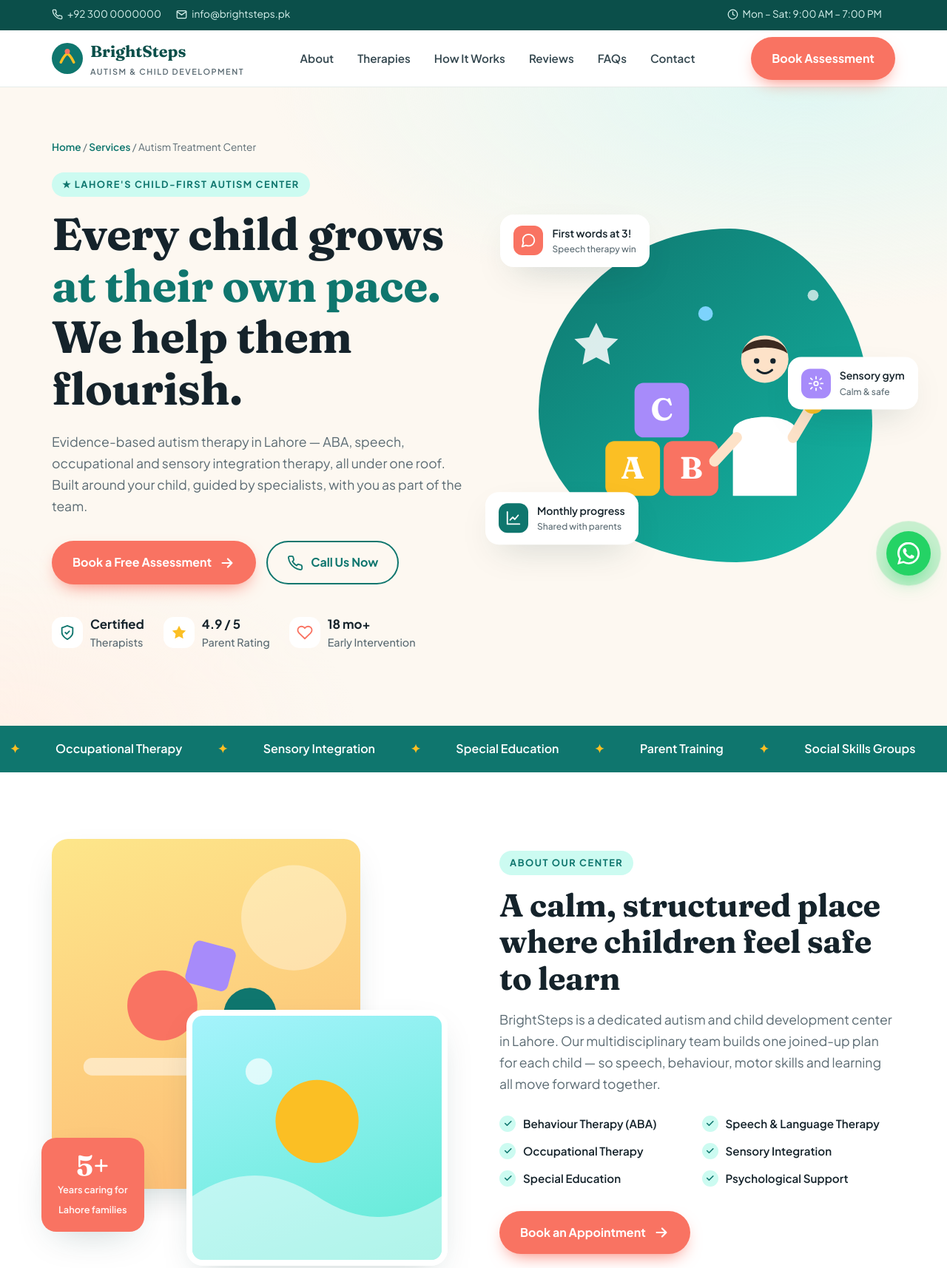
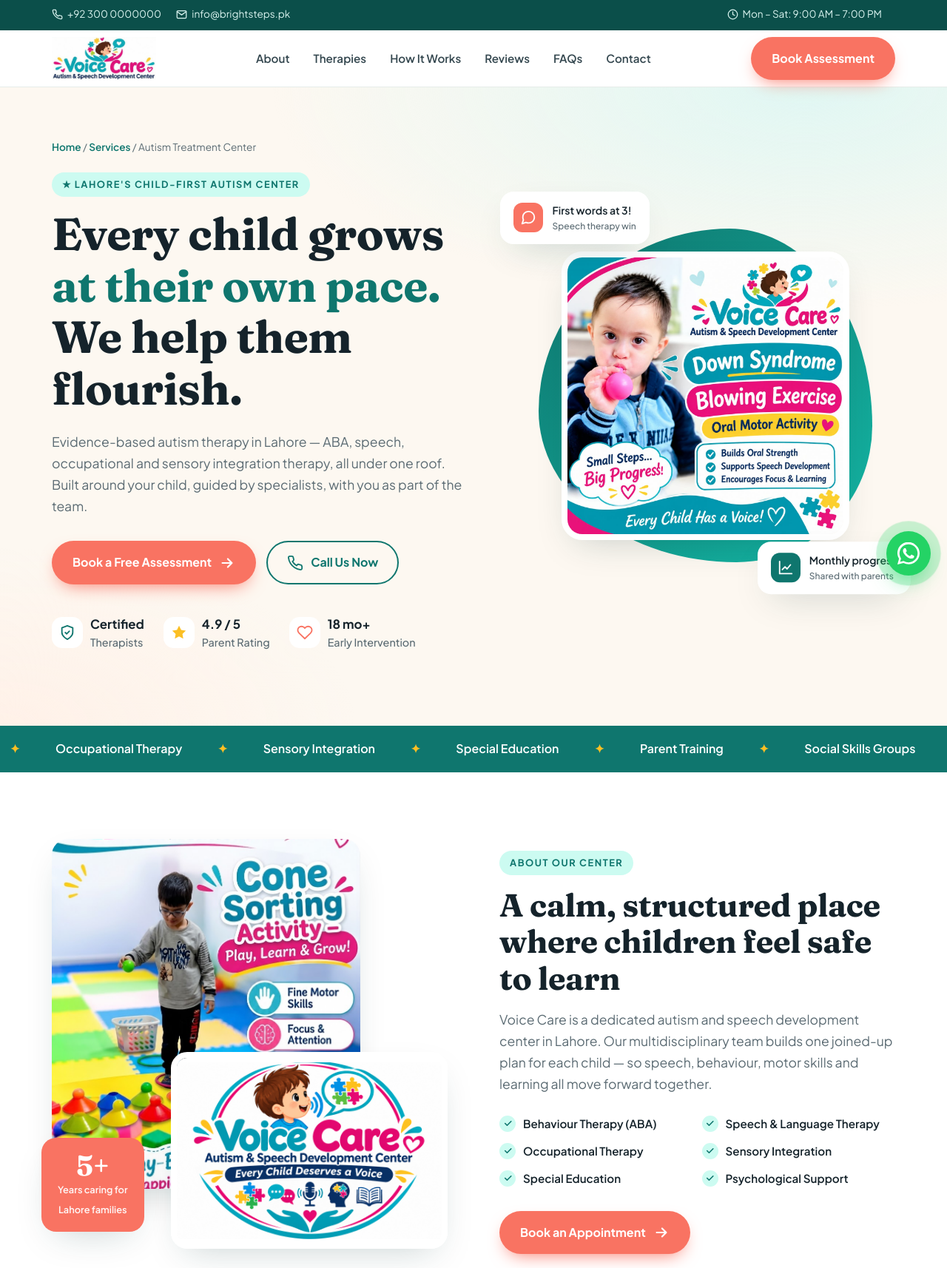
Before and after one commit to FaisalAwanIntWorks/SalmanBhai, a plain HTML site: page index.html in a window 1280 px wide. Shown: the top 1714 px of the page at 74% size. Drawn offline with Linux system fonts and the light colour scheme; animation ran at ten frames a second.

Commit message:
Add Voice Care branding and images to website
Use the Voice Care logo in the header, footer and favicon, put the
therapy activity flyers in the hero and about sections, and add the
'Every child deserves a voice' banner. Replace the BrightSteps
placeholder name with Voice Care.

Co-Authored-By: Claude Opus 5.5 <noreply@anthropic.com>

```diff
--- a/index.html
+++ b/index.html
@@ -3,8 +3,13 @@
 <head>
 <meta charset="utf-8">
 <meta name="viewport" content="width=device-width, initial-scale=1">
-<title>Autism Treatment Center in Lahore | BrightSteps Child Development</title>
+<title>Autism Treatment Center in Lahore | Voice Care Autism &amp; Speech Development Center</title>
 <meta name="description" content="Evidence-based autism therapy in Lahore — ABA, speech, occupational & sensory integration therapy, special education and parent training under one roof. Book a free assessment.">
+<link rel="icon" type="image/jpeg" href="images/favicon.jpeg">
+<link rel="apple-touch-icon" href="images/favicon.jpeg">
+<meta property="og:title" content="Voice Care — Autism &amp; Speech Development Center">
+<meta property="og:description" content="Every child deserves a voice. Autism, speech and developmental therapy in Lahore.">
+<meta property="og:image" content="images/image4.jpeg">
 <link rel="preconnect" href="https://fonts.googleapis.com">
 <link rel="preconnect" href="https://fonts.gstatic.com" crossorigin>
 <link href="https://fonts.googleapis.com/css2?family=Fraunces:opsz,wght@9..144,500;9..144,700&family=Plus+Jakarta+Sans:wght@400;500;600;700&display=swap" rel="stylesheet">
@@ -53,6 +58,8 @@ header{position:sticky;top:0;z-index:50;background:rgba(255,255,255,.92);backdro
 .logo{display:flex;align-items:center;gap:10px;font-family:"Fraunces",serif;font-weight:700;font-size:1.35rem;color:var(--teal-d)}
 .logo small{display:block;font-family:"Plus Jakarta Sans";font-size:.68rem;letter-spacing:.14em;text-transform:uppercase;color:var(--muted);font-weight:600}
 .logo-mark{width:42px;height:42px}
+.logo-img{height:58px;width:auto}
+footer .logo-img{height:64px;background:#fff;border-radius:14px;padding:6px 10px}
 .menu{display:flex;gap:4px;list-style:none;align-items:center}
 .menu a{padding:10px 14px;border-radius:12px;font-weight:600;font-size:.95rem;color:#34474f}
 .menu a:hover{background:var(--cream);color:var(--teal)}
@@ -76,11 +83,11 @@ header{position:sticky;top:0;z-index:50;background:rgba(255,255,255,.92);backdro
 .hero-art{position:relative;aspect-ratio:1/1;max-width:520px;margin-left:auto;width:100%}
 .blob{position:absolute;inset:6%;background:linear-gradient(140deg,var(--teal) 0%,#14b8a6 100%);border-radius:42% 58% 55% 45%/48% 42% 58% 52%;animation:morph 12s ease-in-out infinite}
 @keyframes morph{50%{border-radius:58% 42% 40% 60%/55% 60% 40% 45%}}
-.hero-art .scene{position:absolute;inset:14%}
+.hero-art .scene{position:absolute;inset:12%;width:76%;height:76%;object-fit:cover;border-radius:28px;border:8px solid #fff;box-shadow:var(--shadow)}
 .float-card{position:absolute;background:#fff;border-radius:18px;padding:14px 18px;box-shadow:var(--shadow);display:flex;align-items:center;gap:12px;font-size:.88rem;font-weight:600;animation:bob 5s ease-in-out infinite}
 .float-card .ic{width:40px;height:40px;border-radius:12px;display:grid;place-items:center;color:#fff}
 .float-card small{display:block;color:var(--muted);font-weight:500;font-size:.75rem}
-.fc1{top:4%;left:-4%}.fc2{bottom:10%;left:-8%;animation-delay:-2s}.fc3{top:40%;right:-6%;animation-delay:-3.5s}
+.fc1{top:-2%;left:-4%}.fc2{bottom:-3%;right:-4%;animation-delay:-2s}.fc3{display:none}
 @keyframes bob{50%{transform:translateY(-10px)}}
 
 /* Marquee strip */
@@ -94,9 +101,14 @@ header{position:sticky;top:0;z-index:50;background:rgba(255,255,255,.92);backdro
 .split{display:grid;grid-template-columns:1fr 1fr;gap:70px;align-items:center}
 .photo-stack{position:relative;aspect-ratio:5/5.4}
 .ph{position:absolute;border-radius:var(--r);overflow:hidden;box-shadow:var(--shadow)}
-.ph1{inset:0 22% 18% 0;background:linear-gradient(160deg,#fde68a,#fdba74)}
-.ph2{inset:40% 0 0 34%;background:linear-gradient(160deg,#a5f3fc,#5eead4);border:8px solid #fff}
-.ph svg{width:100%;height:100%}
+.ph1{inset:0 22% 18% 0}
+.ph2{inset:50% 0 4% 30%;border:8px solid #fff}
+.ph svg,.ph img{width:100%;height:100%;object-fit:cover}
+.ph2 img{object-fit:contain;background:#fff}
+.ph1{background:#fff}
+/* Banner */
+.banner{padding:0 0 90px}
+.banner img{width:100%;height:auto;border-radius:28px;box-shadow:var(--shadow);border:1px solid var(--line)}
 .badge-years{position:absolute;left:-14px;bottom:8%;background:var(--coral);color:#fff;border-radius:20px;padding:18px 22px;box-shadow:var(--shadow);text-align:center;z-index:2}
 .badge-years b{font-family:"Fraunces";font-size:2.4rem;display:block;line-height:1}
 .badge-years small{font-size:.8rem;font-weight:600;opacity:.95}
@@ -286,10 +298,12 @@ footer ul a:hover{color:var(--sun)}
 }
 @media (max-width:600px){
   body{font-size:15.5px}
+  .logo-img{height:46px}
+  .banner{padding-bottom:70px}
   .grid3,.grid4,.ages,.steps,.row,.checks,.fgrid{grid-template-columns:1fr}
   .slider{grid-auto-columns:88%}
   .form-card{padding:28px 20px}
-  .fc1{left:0}.fc2{left:0}.fc3{right:0}
+  .fc1{left:0}.fc2{right:0}
   .float-card{font-size:.78rem;padding:10px 12px}
   .float-card .ic{width:32px;height:32px}
   .mbar{display:grid;grid-template-columns:1fr 1fr;position:fixed;left:0;right:0;bottom:0;z-index:70;box-shadow:0 -6px 20px rgba(0,0,0,.08)}
@@ -348,9 +362,8 @@ footer ul a:hover{color:var(--sun)}
 <!-- ====== HEADER ====== -->
 <header>
   <div class="wrap nav">
-    <a href="#" class="logo" aria-label="BrightSteps home">
-      <svg class="logo-mark" viewBox="0 0 48 48"><circle cx="24" cy="24" r="24" fill="#0f766e"/><path d="M14 30c4-9 8-13 10-13s6 4 10 13" stroke="#fbbf24" stroke-width="4" fill="none" stroke-linecap="round"/><circle cx="24" cy="13" r="4" fill="#f97362"/></svg>
-      <span>BrightSteps<small>Autism &amp; Child Development</small></span>
+    <a href="#" class="logo" aria-label="Voice Care home">
+      <img class="logo-img" src="images/logo.jpeg" alt="Voice Care — Autism &amp; Speech Development Center" width="708" height="292">
     </a>
     <ul class="menu" id="menu">
       <li><a href="#about">About</a></li>
@@ -385,30 +398,12 @@ footer ul a:hover{color:var(--sun)}
       </div>
     </div>
 
-    <div class="hero-art" aria-hidden="true">
+    <div class="hero-art">
       <div class="blob"></div>
-      <svg class="scene" viewBox="0 0 300 300">
-        <!-- playful building blocks + child figure illustration -->
-        <rect x="40" y="200" width="60" height="60" rx="10" fill="#fbbf24"/>
-        <text x="70" y="241" font-family="Fraunces" font-size="34" font-weight="700" fill="#fff" text-anchor="middle">A</text>
-        <rect x="104" y="200" width="60" height="60" rx="10" fill="#f97362"/>
-        <text x="134" y="241" font-family="Fraunces" font-size="34" font-weight="700" fill="#fff" text-anchor="middle">B</text>
-        <rect x="72" y="136" width="60" height="60" rx="10" fill="#a78bfa"/>
-        <text x="102" y="177" font-family="Fraunces" font-size="34" font-weight="700" fill="#fff" text-anchor="middle">C</text>
-        <circle cx="215" cy="110" r="26" fill="#fde2c8"/>
-        <path d="M190 104c2-20 46-22 50 0-8-8-38-10-50 0z" fill="#3b2a20"/>
-        <circle cx="206" cy="112" r="3" fill="#15232b"/><circle cx="224" cy="112" r="3" fill="#15232b"/>
-        <path d="M207 122q8 7 16 0" stroke="#15232b" stroke-width="2.5" fill="none" stroke-linecap="round"/>
-        <path d="M180 260v-70c0-22 70-22 70 0v70z" fill="#fff"/>
-        <path d="M184 196l-24 26" stroke="#fde2c8" stroke-width="12" stroke-linecap="round"/>
-        <path d="M246 196l18 -30" stroke="#fde2c8" stroke-width="12" stroke-linecap="round"/>
-        <circle cx="268" cy="158" r="12" fill="#fbbf24"/>
-        <path d="M30 70l8 16 16 2-12 11 3 17-15-8-15 8 3-17-12-11 16-2z" fill="#fff" opacity=".85"/>
-        <circle cx="150" cy="60" r="8" fill="#7dd3fc"/><circle cx="268" cy="40" r="6" fill="#fff" opacity=".7"/>
-      </svg>
-      <div class="float-card fc1"><span class="ic" style="background:var(--coral)"><svg class="ico"><use href="#i-chat"/></svg></span><span>First words at 3!<small>Speech therapy win</small></span></div>
-      <div class="float-card fc2"><span class="ic" style="background:var(--teal)"><svg class="ico"><use href="#i-chart"/></svg></span><span>Monthly progress<small>Shared with parents</small></span></div>
-      <div class="float-card fc3"><span class="ic" style="background:var(--lav)"><svg class="ico"><use href="#i-sense"/></svg></span><span>Sensory gym<small>Calm &amp; safe</small></span></div>
+      <img class="scene" src="images/image1.jpeg" alt="Child doing a blowing exercise (oral motor activity) at Voice Care" width="1254" height="1254">
+      <div class="float-card fc1" aria-hidden="true"><span class="ic" style="background:var(--coral)"><svg class="ico"><use href="#i-chat"/></svg></span><span>First words at 3!<small>Speech therapy win</small></span></div>
+      <div class="float-card fc2" aria-hidden="true"><span class="ic" style="background:var(--teal)"><svg class="ico"><use href="#i-chart"/></svg></span><span>Monthly progress<small>Shared with parents</small></span></div>
+      <div class="float-card fc3" aria-hidden="true"><span class="ic" style="background:var(--lav)"><svg class="ico"><use href="#i-sense"/></svg></span><span>Sensory gym<small>Calm &amp; safe</small></span></div>
     </div>
   </div>
 </section>
@@ -423,17 +418,17 @@ footer ul a:hover{color:var(--sun)}
   <div class="wrap split">
     <div class="photo-stack reveal">
       <div class="ph ph1">
-        <svg viewBox="0 0 400 400" preserveAspectRatio="xMidYMid slice"><circle cx="300" cy="90" r="60" fill="#fff" opacity=".35"/><rect x="60" y="250" width="280" height="20" rx="10" fill="#fff" opacity=".5"/><circle cx="150" cy="190" r="40" fill="#f97362"/><circle cx="250" cy="200" r="30" fill="#0f766e"/><rect x="180" y="120" width="50" height="50" rx="8" fill="#a78bfa" transform="rotate(15 205 145)"/></svg>
+        <img src="images/image2.jpeg" alt="Child doing a cone sorting activity during play-based therapy" width="843" height="1264" loading="lazy">
       </div>
       <div class="ph ph2">
-        <svg viewBox="0 0 300 300" preserveAspectRatio="xMidYMid slice"><path d="M0 220 Q75 170 150 220 T300 220 V300 H0z" fill="#fff" opacity=".5"/><circle cx="150" cy="130" r="50" fill="#fbbf24"/><circle cx="80" cy="70" r="16" fill="#fff" opacity=".7"/></svg>
+        <img src="images/image5.jpeg" alt="Voice Care logo — Every Child Deserves a Voice" width="1536" height="1024" loading="lazy">
       </div>
       <div class="badge-years"><b>5+</b><small>Years caring for<br>Lahore families</small></div>
     </div>
     <div class="reveal">
       <span class="eyebrow">About Our Center</span>
       <h2>A calm, structured place where children feel safe to learn</h2>
-      <p class="lead" style="margin-top:16px">BrightSteps is a dedicated autism and child development center in Lahore. Our multidisciplinary team builds one joined-up plan for each child — so speech, behaviour, motor skills and learning all move forward together.</p>
+      <p class="lead" style="margin-top:16px">Voice Care is a dedicated autism and speech development center in Lahore. Our multidisciplinary team builds one joined-up plan for each child — so speech, behaviour, motor skills and learning all move forward together.</p>
       <ul class="checks">
         <li>Behaviour Therapy (ABA)</li>
         <li>Speech &amp; Language Therapy</li>
@@ -489,6 +484,13 @@ footer ul a:hover{color:var(--sun)}
     </div>
   </div>
 </section>
+
+<!-- ====== BANNER ====== -->
+<div class="banner">
+  <div class="wrap reveal">
+    <img src="images/image4.jpeg" alt="Voice Care — Every child deserves a voice. Support for autism, ADHD, speech and hearing." width="1376" height="768" loading="lazy">
+  </div>
+</div>
 
 <!-- ====== PROCESS ====== -->
 <section id="process" class="process">
@@ -681,8 +683,8 @@ footer ul a:hover{color:var(--sun)}
   <div class="wrap">
     <div class="fgrid">
       <div>
-        <a href="#" class="logo"><svg class="logo-mark" viewBox="0 0 48 48"><circle cx="24" cy="24" r="24" fill="#14b8a6"/><path d="M14 30c4-9 8-13 10-13s6 4 10 13" stroke="#fbbf24" stroke-width="4" fill="none" stroke-linecap="round"/><circle cx="24" cy="13" r="4" fill="#f97362"/></svg><span>BrightSteps<small>Autism &amp; Child Development</small></span></a>
-        <p style="font-size:.94rem;max-width:300px">Helping children with autism and developmental needs grow in confidence, communication and independence.</p>
+        <a href="#" class="logo"><img class="logo-img" src="images/logo.jpeg" alt="Voice Care — Autism &amp; Speech Development Center" width="708" height="292" loading="lazy"></a>
+        <p style="font-size:.94rem;max-width:300px">Every child deserves a voice. Helping children with autism, speech and developmental needs grow in confidence, communication and independence.</p>
         <div class="social">
           <a href="#" aria-label="Facebook"><svg><use href="#i-fb"/></svg></a>
           <a href="#" aria-label="Instagram"><svg><use href="#i-ig"/></svg></a>
@@ -698,7 +700,7 @@ footer ul a:hover{color:var(--sun)}
         <li style="display:flex;gap:10px"><svg class="ico" style="width:18px"><use href="#i-pin"/></svg>Your Street Address, Lahore</li>
       </ul></div>
     </div>
-    <div class="fbottom"><span>© <span id="yr">2026</span> BrightSteps Child Development Center. All rights reserved.</span><span>Privacy Policy · Terms</span></div>
+    <div class="fbottom"><span>© <span id="yr">2026</span> Voice Care Autism &amp; Speech Development Center. All rights reserved.</span><span>Privacy Policy · Terms</span></div>
   </div>
 </footer>
 
```
Also changed, not shown: images/favicon.jpeg (added), images/image1.jpeg (added), images/image2.jpeg (added), images/image3.jpeg (added), images/image4.jpeg (added), images/image5.jpeg (added), images/logo.jpeg (added), 1 other file.
